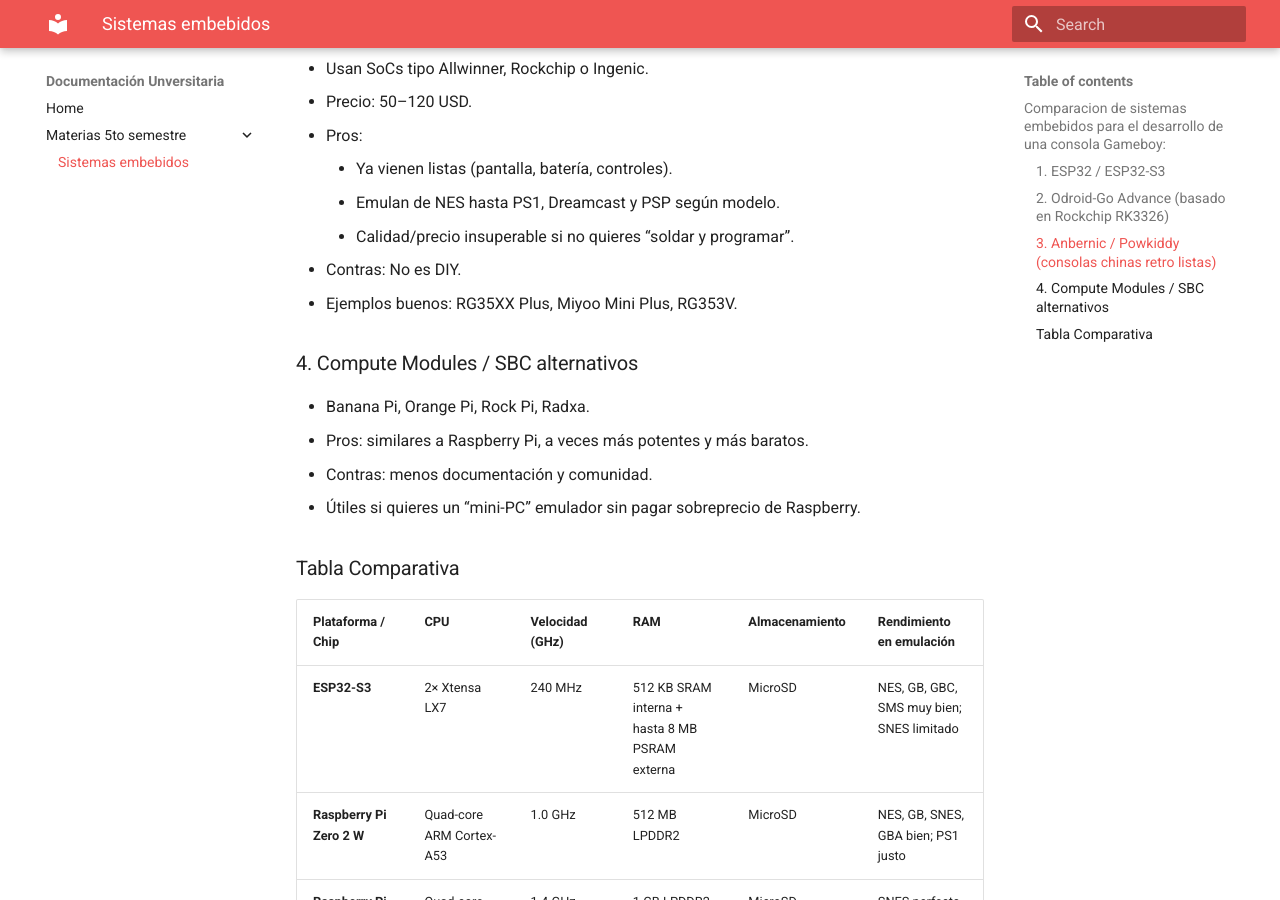
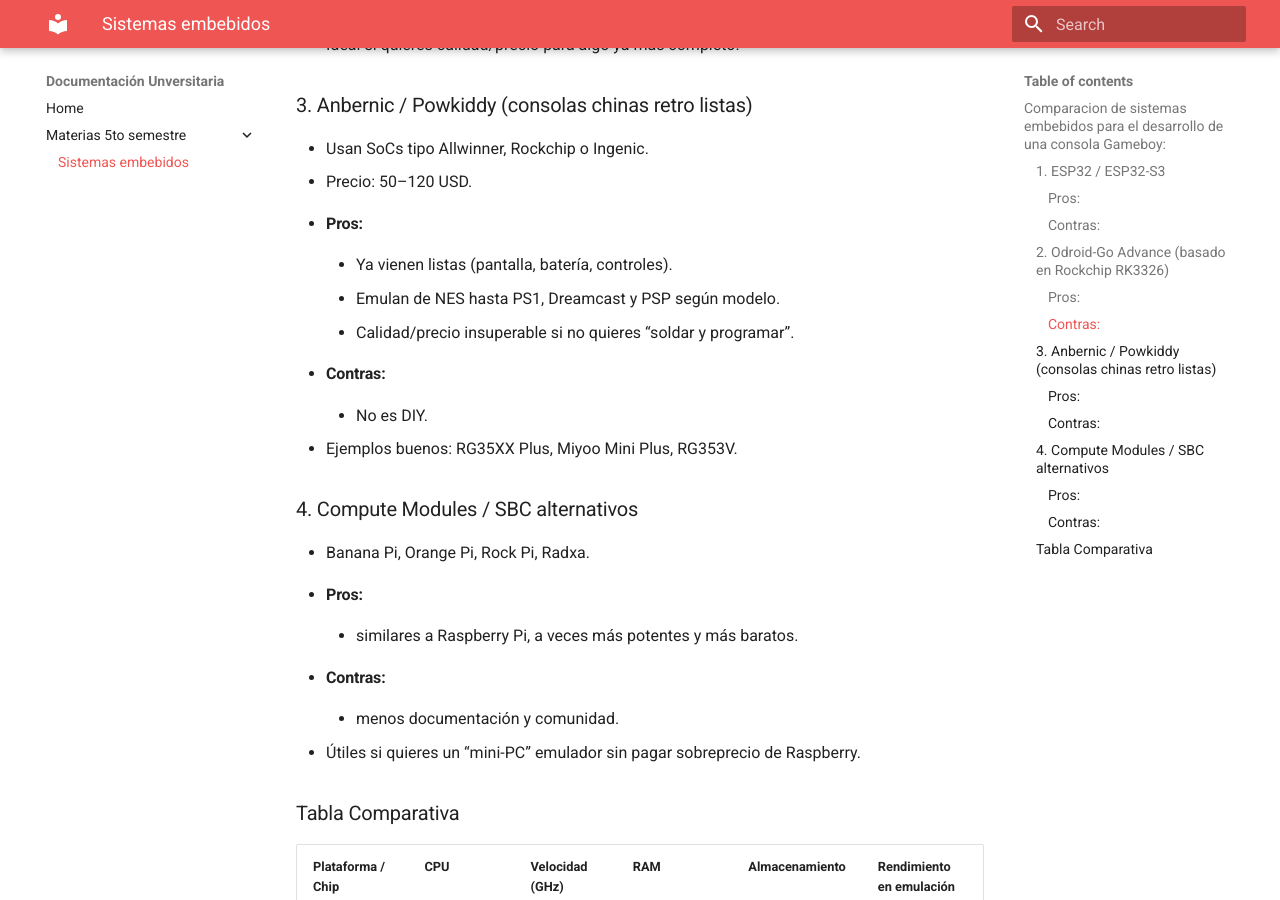
Before and after one commit to ZAFK28/PortafolioZarate, an MkDocs documentation site: the page built from docs/Sistemas_embebidos.md, in a window 1280 px wide and 900 px high, scrolled down 1025 px. Built offline with MkDocs 1.6.1 and Material for MkDocs 9.7.7, drawn with Linux system fonts in a browser that asks for light colours.

Commit message:
Actualizacion

```diff
--- a/docs/Sistemas_embebidos.md
+++ b/docs/Sistemas_embebidos.md
@@ -7,24 +7,25 @@
 
 - Precio: muy barato (5–15 USD).
 
-- Pros:
+- #### Pros:
     * Bajo consumo, perfecto para portátil con batería.
     * Soporta emulación NES, Game Boy, Game Boy Color, Master System sin problemas.
     * Muchísimos proyectos DIY en GitHub (ej. Odroid-Go, ESP32 Game Boy clones).
 
-- Contras:
+- #### Contras:
     * No suficiente potencia para SNES fluido o PS1.
 
 - Ideal si quieres algo muy simple estilo Game Boy Classic o NES portátil.
 
 ### 2. Odroid-Go Advance (basado en Rockchip RK3326)
 
-- Precio: unos 60–80 USD con kit completo.
-- Pros:
+Precio: unos 60–80 USD con kit completo.
+
+- #### Pros:
     * Mucho más potente que un ESP32.
     * Corre SNES, GBA, PS1 e incluso algo de N64 y PSP ligero.
     * Pantalla, botones y batería ya integrados (como una consola portátil DIY).
-- Contras:
+- #### Contras:
     * No tan barato como un ESP32.
     * Menos comunidad que Raspberry.
 - Ideal si quieres calidad/precio para algo ya más completo.
@@ -33,18 +34,21 @@
 
 - Usan SoCs tipo Allwinner, Rockchip o Ingenic.
 - Precio: 50–120 USD.
-- Pros:
+- #### Pros:
     * Ya vienen listas (pantalla, batería, controles).
     * Emulan de NES hasta PS1, Dreamcast y PSP según modelo.
     * Calidad/precio insuperable si no quieres “soldar y programar”.
-- Contras: No es DIY.
+- #### Contras:
+    * No es DIY.
 - Ejemplos buenos: RG35XX Plus, Miyoo Mini Plus, RG353V.
 
 ### 4. Compute Modules / SBC alternativos
 
 - Banana Pi, Orange Pi, Rock Pi, Radxa.
-- Pros: similares a Raspberry Pi, a veces más potentes y más baratos.
-- Contras: menos documentación y comunidad.
+- #### Pros:
+    * similares a Raspberry Pi, a veces más potentes y más baratos.
+- #### Contras:
+    * menos documentación y comunidad.
 - Útiles si quieres un “mini-PC” emulador sin pagar sobreprecio de Raspberry.
 
 ### Tabla Comparativa
```
